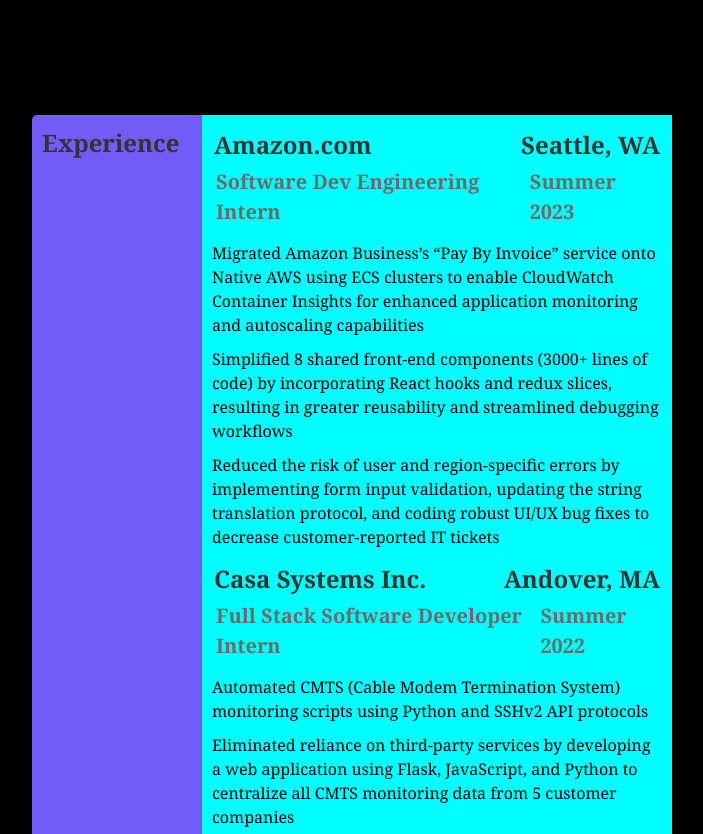
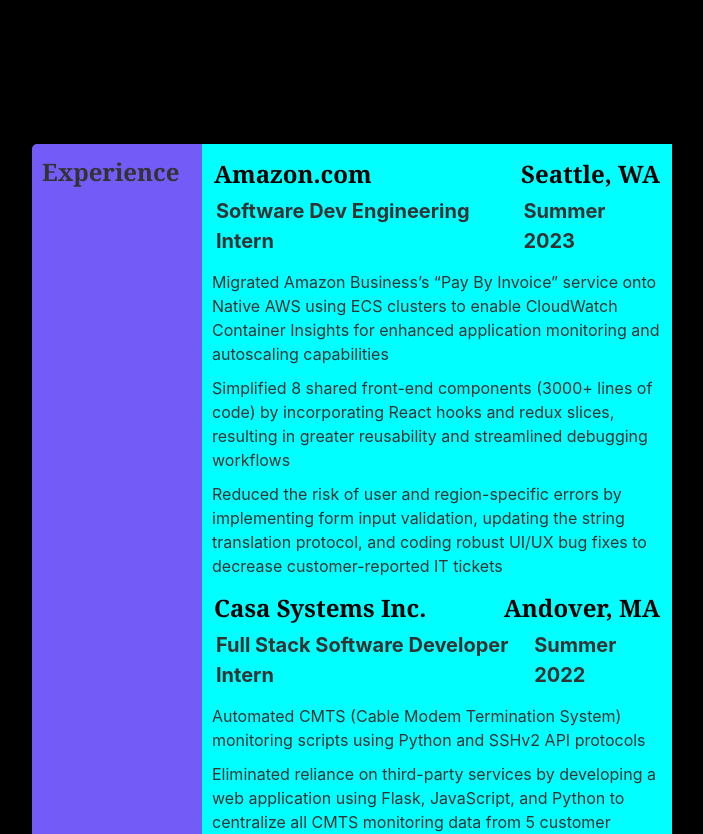
Before and after one commit to ading01/my_website, a React (Create React App) app: page / in a window 1280 px wide. Shown: the part 1580-2414 px from the top of the page, without its empty margins (288-991 px from the left). Built offline with nearby package versions, Linux system fonts and the light colour scheme.

Commit message:
dark mode toggle working

```diff
--- /dev/null
+++ b/src/components/ThemeToggleButton/ThemeToggleButton.tsx
@@ -0,0 +1,14 @@
+import React from "react";
+import { useTheme } from "../../contexts/ThemeContext"; // Adjust the import path as needed
+
+const ThemeToggleButton: React.FC = () => {
+  const { toggleTheme, theme } = useTheme();
+
+  return (
+    <button onClick={toggleTheme}>
+      Switch to {theme === "light" ? "Dark" : "Light"} Mode
+    </button>
+  );
+};
+
+export default ThemeToggleButton;
--- a/src/content/EducationContent/EducationContent.tsx
+++ b/src/content/EducationContent/EducationContent.tsx
@@ -1,36 +1,42 @@
+import { useTheme } from "../../contexts/ThemeContext";
+
 import { Heading, SubHeading, PText, PTitle } from "../../styles/text";
 import FadeInSection from "../../ui/FadeInSection";
 
 function EducationContent() {
+  const { theme } = useTheme();
+
   return (
     <div className="education-content">
       <FadeInSection>
         <div className="container row1">
           {/* <div>Yale University</div> */}
-          <Heading>Yale University</Heading>
-          <Heading>New Haven, CT</Heading>
+          <Heading mode={theme}>Yale University</Heading>
+          <Heading mode={theme}>New Haven, CT</Heading>
         </div>
         <div className="container row2">
-          <SubHeading>B.S. in Computer Science | GPA: 3.67/4.0</SubHeading>
-          <SubHeading>Winter 2023</SubHeading>
+          <SubHeading mode={theme}>
+            B.S. in Computer Science | GPA: 3.67/4.0
+          </SubHeading>
+          <SubHeading mode={theme}>Winter 2023</SubHeading>
         </div>
         <div className="coursework-section">
-          <PTitle>Relavent Coursework</PTitle>
+          <PTitle mode={theme}>Relavent Coursework</PTitle>
           <div className="courses-container">
             <span className="course">
-              <PText>Data Structures</PText>
+              <PText mode={theme}>Data Structures</PText>
             </span>
             <span className="course">
-              <PText>Systems Programming</PText>
+              <PText mode={theme}>Systems Programming</PText>
             </span>
           </div>
         </div>
 
         <div className="activities-section">
-          <PTitle>Activities</PTitle>
+          <PTitle mode={theme}>Activities</PTitle>
           <div className="activities-container">
             <div className="activity">
-              <PText>Yale Men's Varsity Fencing Team</PText>
+              <PText mode={theme}>Yale Men's Varsity Fencing Team</PText>
             </div>
           </div>
         </div>
--- a/src/content/ExperienceContent.tsx
+++ b/src/content/ExperienceContent.tsx
@@ -1,3 +1,4 @@
+import { useTheme } from "../contexts/ThemeContext";
 import { Heading, SubHeading, PText, PTitle } from "../styles/text";
 import FadeInSection from "../ui/FadeInSection";
 
@@ -27,22 +28,24 @@
 ];
 
 function ExperienceContent() {
+  const { theme } = useTheme();
+
   return (
     <div className="experience-content">
       {ResumeContent.map((job, index) => (
         <FadeInSection key={index}>
           {/* <div key={index}> */}
           <div className="container row1">
-            <Heading>{job.company_name}</Heading>
-            <Heading>{job.location}</Heading>
+            <Heading mode={theme}>{job.company_name}</Heading>
+            <Heading mode={theme}>{job.location}</Heading>
           </div>
           <div className="container row2">
-            <SubHeading>{job.position}</SubHeading>
-            <SubHeading>{job.date}</SubHeading>
+            <SubHeading mode={theme}>{job.position}</SubHeading>
+            <SubHeading mode={theme}>{job.date}</SubHeading>
           </div>
           {job.details.map((detail, index) => (
             <div className="resume-block" key={index}>
-              <PText>{detail}</PText>
+              <PText mode={theme}>{detail}</PText>
             </div>
           ))}
           {/* </div> */}
--- a/src/content/HomeContent/HomeContent.tsx
+++ b/src/content/HomeContent/HomeContent.tsx
@@ -1,21 +1,25 @@
 import "./HomeContent.css";
+import { useTheme } from "../../contexts/ThemeContext";
+
 import CircularImage from "../../components/CircularImage";
-// import { Heading, SubHeading, PText, PTitle } from "../../styles/text";
+import { Heading, SubHeading, PText, PTitle } from "../../styles/text";
 import styled from "styled-components";
 
-const Heading = styled.h1`
-  font-family: ${({ theme }) => theme.fonts.heading};
-  color: ${({ theme }) => theme.texts.primary};
-  font-size: 1.5rem;
-  margin: 0;
-  padding: 0;
-`;
+// const Heading = styled.h1`
+//   font-family: ${({ theme }) => theme.fonts.heading};
+//   color: ${({ theme }) => theme.texts.dark.primary};
+//   font-size: 1.5rem;
+//   margin: 0;
+//   padding: 0;
+// `;
 
 function HomeContent() {
+  const { theme } = useTheme();
+  console.log("theme", theme);
   return (
     <div className="home-container">
       <div className="left-column">
-        <Heading>Hi, my name is Allan</Heading>
+        <Heading mode={theme}>Hi, my name is Allan</Heading>
         Hey! My name is Allan. Welcome to my website.
       </div>
       <div className="right-column">
--- a/src/contexts/ThemeContext.tsx
+++ b/src/contexts/ThemeContext.tsx
@@ -1,4 +1,6 @@
-import React, { createContext, useContext, useState } from "react";
+import React, { createContext, useContext, useState, ReactNode } from "react";
+import { ThemeProvider as StyledThemeProvider } from "styled-components";
+import { lightTheme, darkTheme } from "../theme";
 
 type Theme = "light" | "dark";
 
@@ -8,7 +10,7 @@
 }
 
 interface ThemeProviderProps {
-  children: React.ReactNode;
+  children: ReactNode;
 }
 
 const ThemeContext = createContext<ThemeContextProps | undefined>(undefined);
@@ -28,9 +30,11 @@
     setTheme((prevTheme) => (prevTheme === "light" ? "dark" : "light"));
   };
 
+  const currentTheme = theme === "light" ? lightTheme : darkTheme;
+
   return (
     <ThemeContext.Provider value={{ theme, toggleTheme }}>
-      {children}
+      <StyledThemeProvider theme={currentTheme}>{children}</StyledThemeProvider>
     </ThemeContext.Provider>
   );
 };
--- a/src/pages/Resume.tsx
+++ b/src/pages/Resume.tsx
@@ -7,6 +7,7 @@
 import Ticker from "../components/Ticker/Ticker";
 import FadeInSection from "../ui/FadeInSection";
 import HomeContent from "../content/HomeContent/HomeContent";
+import ThemeToggleButton from "../components/ThemeToggleButton/ThemeToggleButton";
 
 interface Word {
   id: number;
@@ -80,6 +81,7 @@
 
   return (
     <div id="resume" className="resume">
+      <ThemeToggleButton />
       <Ticker repeatText="Hello, my name is Allan.    " />
       <div id="home" className="section1">
         <HomeContent />
--- a/src/styles/text.tsx
+++ b/src/styles/text.tsx
@@ -1,34 +1,29 @@
 import styled from "styled-components";
 
-export const Heading = styled.h1`
+export const Heading = styled.h1<{ mode: "light" | "dark" }>`
   font-family: ${({ theme }) => theme.fonts.heading};
   font-size: 1.5rem;
+  color: ${({ theme }) => theme.texts.primary};
   margin: 0;
   padding: 0;
 `;
 
-export const SubHeading = styled.h2`
-  font-family: ${({ theme }) => theme.fonts.heading};
+export const SubHeading = styled.h2<{ mode: "light" | "dark" }>`
   font-size: 1.25rem;
-  color: ${({ theme }) => theme.texts.secondary};
   margin: 0;
   padding: 0;
 `;
 
-export const PText = styled.p`
-  font-family: ${({ theme }) => theme.fonts.body};
+export const PText = styled.p<{ mode: "light" | "dark" }>`
   font-size: 1rem;
-  color: ${({ theme }) => theme.texts.paragraph};
   margin: 0;
   padding: 0;
 `;
 
-export const PTitle = styled.p`
-  font-family: ${({ theme }) => theme.fonts.body};
+export const PTitle = styled.p<{ mode: "light" | "dark" }>`
   font-size: 1rem;
   text-decoration: underline;
   text-underline-offset: 0.25rem;
-  color: ${({ theme }) => theme.texts.paragraph};
   margin: 0;
   margin-bottom: 0.5rem;
   padding: 0;
--- a/src/theme.ts
+++ b/src/theme.ts
@@ -1,6 +1,6 @@
 import { DefaultTheme } from "styled-components";
 
-const theme: DefaultTheme = {
+const lightTheme: DefaultTheme = {
   fonts: {
     body: "Cambria, serif",
     heading: "Cambria, serif",
@@ -14,4 +14,18 @@
   // You can add other theme properties like colors, fontSizes, etc.
 };
 
-export default theme;
+const darkTheme: DefaultTheme = {
+  fonts: {
+    body: "Cambria, serif",
+    heading: "Cambria, serif",
+    monospace: "'Courier New', monospace",
+  },
+  texts: {
+    primary: "white",
+    secondary: "white",
+    paragraph: "#ffffff",
+  },
+  // You can add other theme properties like colors, fontSizes, etc.
+};
+
+export { lightTheme, darkTheme };
```
Also changed, not shown: src/App.tsx (+4 -4 lines).
